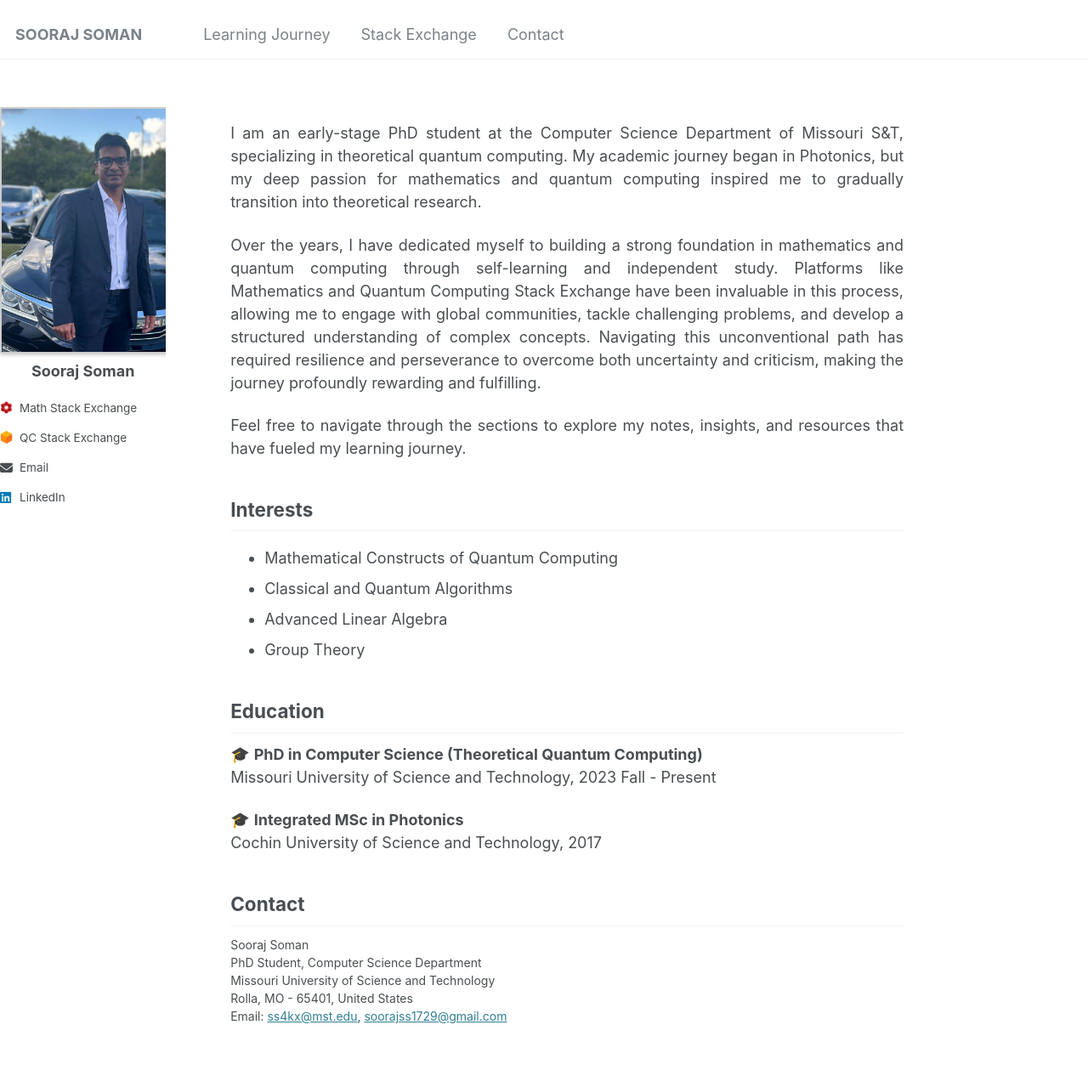
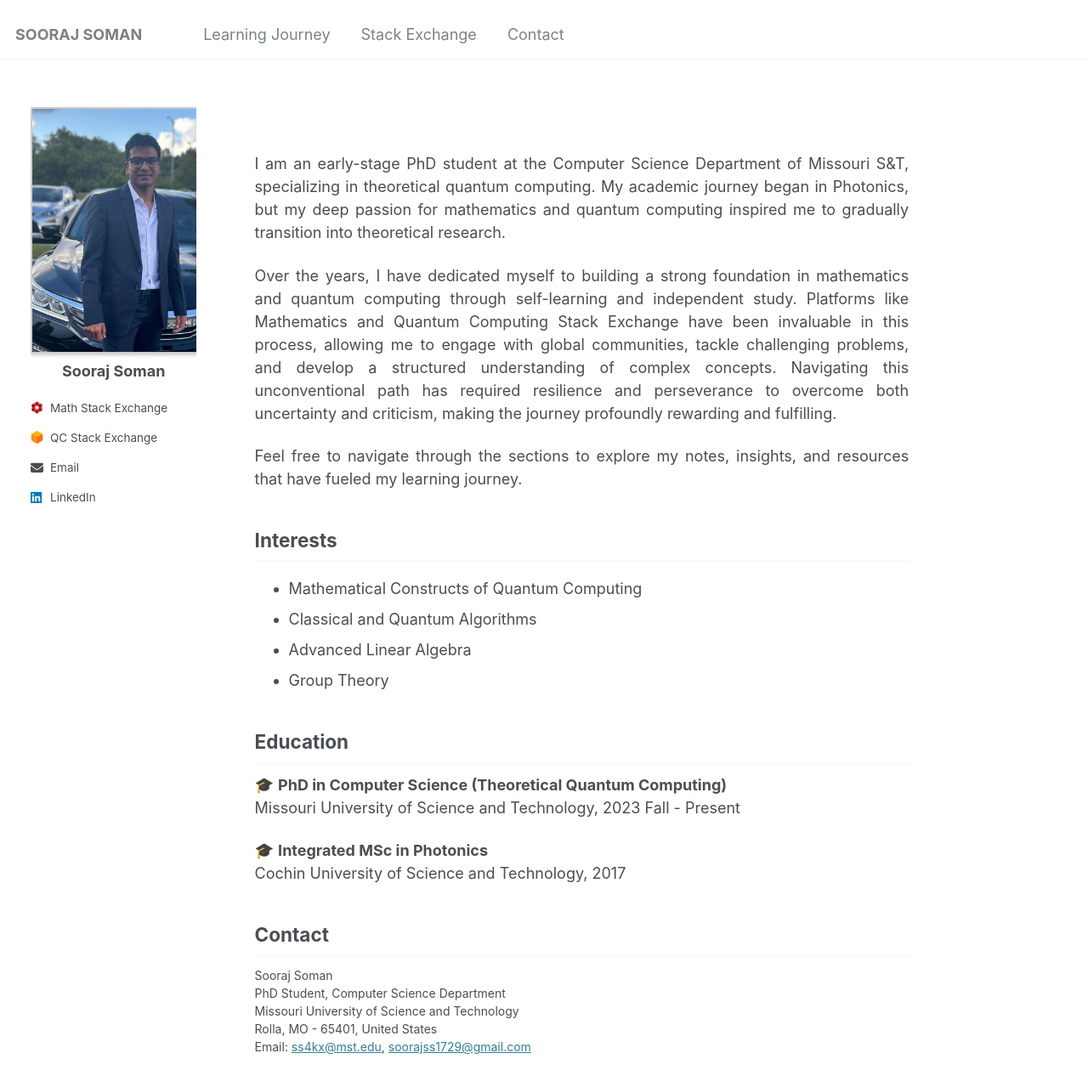
Before and after one commit to soorajss1729/soorajss1729.github.io, a Jekyll site: the page built from _pages/about.md, in a window 1280 px wide and 1400 px high. Shown: the top 1279 px of the window at 85% size. Built offline with Jekyll 4.4.1, drawn with Linux system fonts in a browser that asks for light colours.

Commit message:
Update _page.scss

```diff
--- a/_sass/_page.scss
+++ b/_sass/_page.scss
@@ -6,8 +6,8 @@
   @include container;
   @include clearfix;
   margin-top: 2em;
-  padding-top: 0em;
-  padding-left: 0em;
+  padding-top: 2em;
+  padding-left: 2em;
   padding-right: 0em;
   max-width: 1600px; /* Increase content width */
   animation: intro 0.3s both;
```
